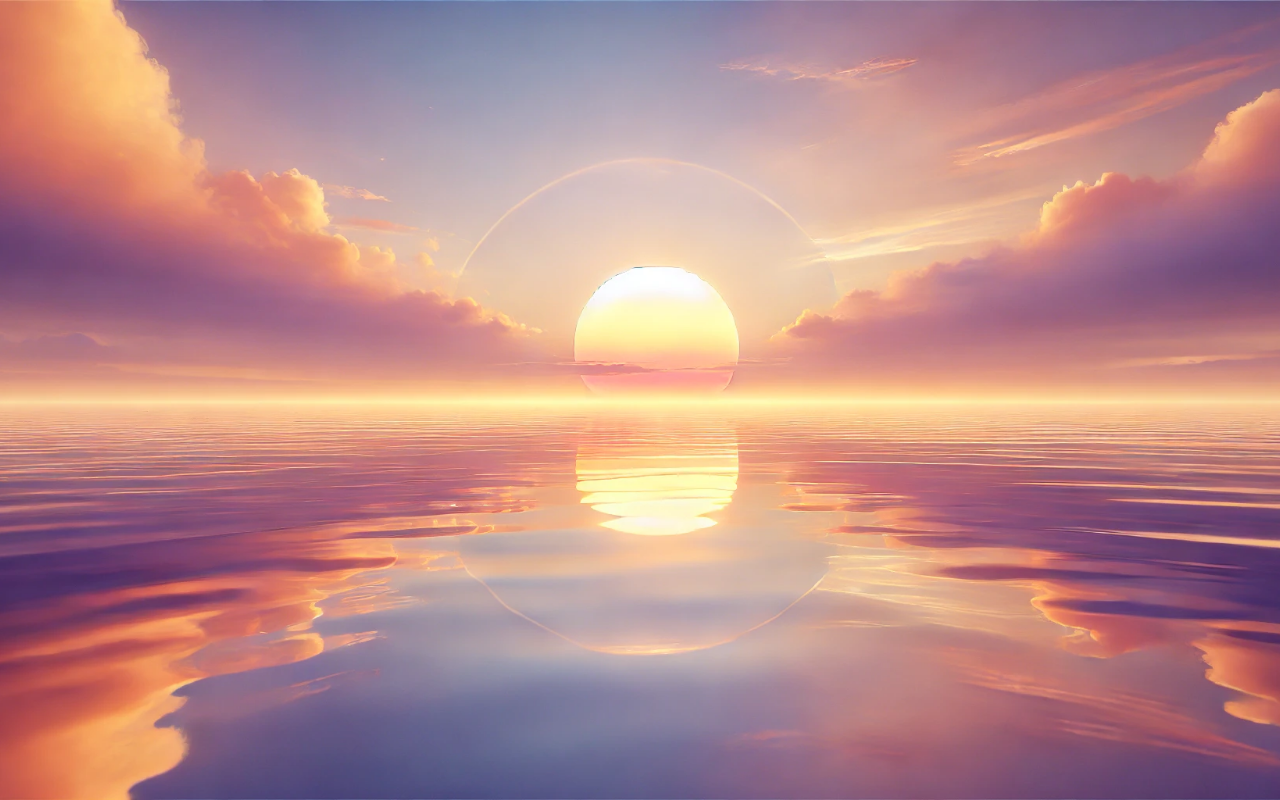
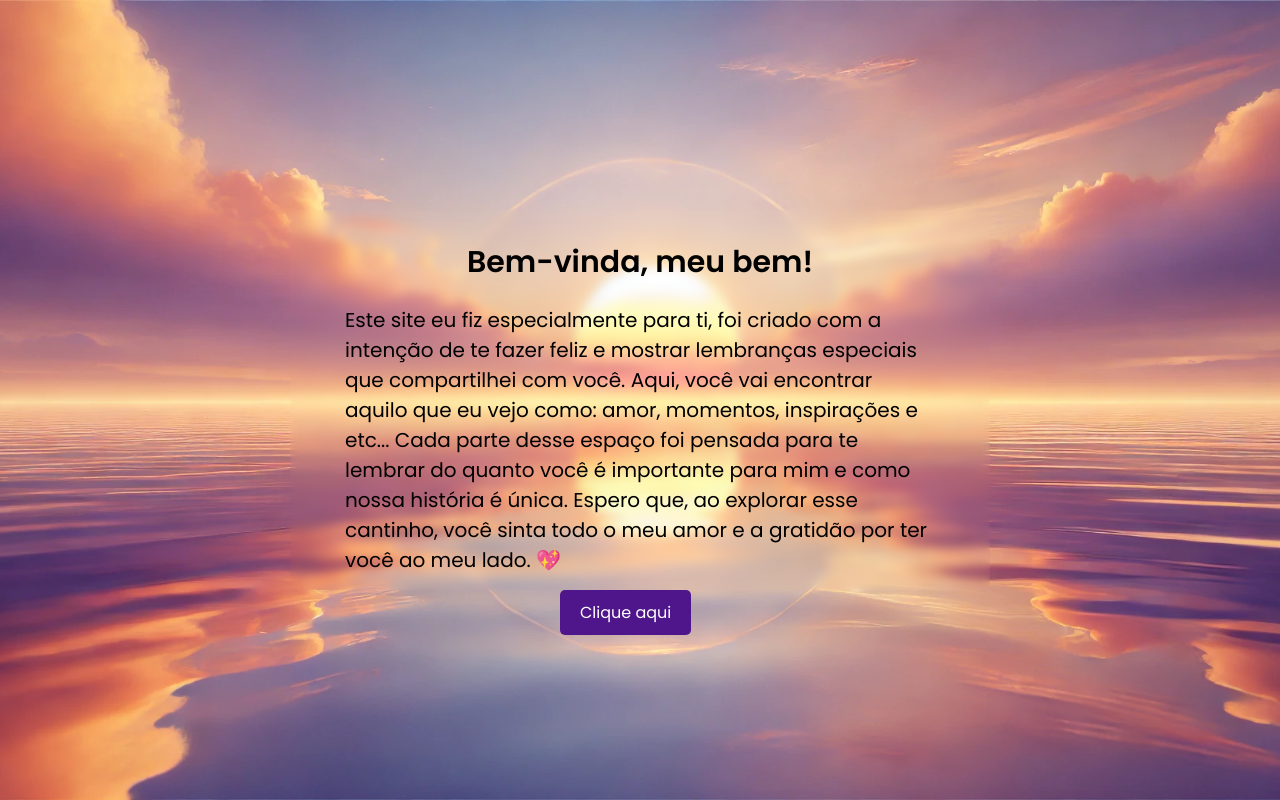
Before and after one commit to Goesxz/Redirect, a plain HTML site: page index.html in a window 1280 px wide. Drawn offline with Linux system fonts and the light colour scheme.

Commit message:
Update index.html

```diff
--- a/index.html
+++ b/index.html
@@ -7,7 +7,7 @@
     <link href="https://fonts.googleapis.com/css2?family=Poppins:wght@300;400;500;600&display=swap" rel="stylesheet">
     <link rel="stylesheet" href="styles.css">
     <link href="https://goesxz.github.io/Redirect/styles.css" rel="stylesheet"/>
-    <script src="https://goesxz.github.io/Redirect/scripts.js><script>
+
 </head>
 <body>
     <div class="container">
```
